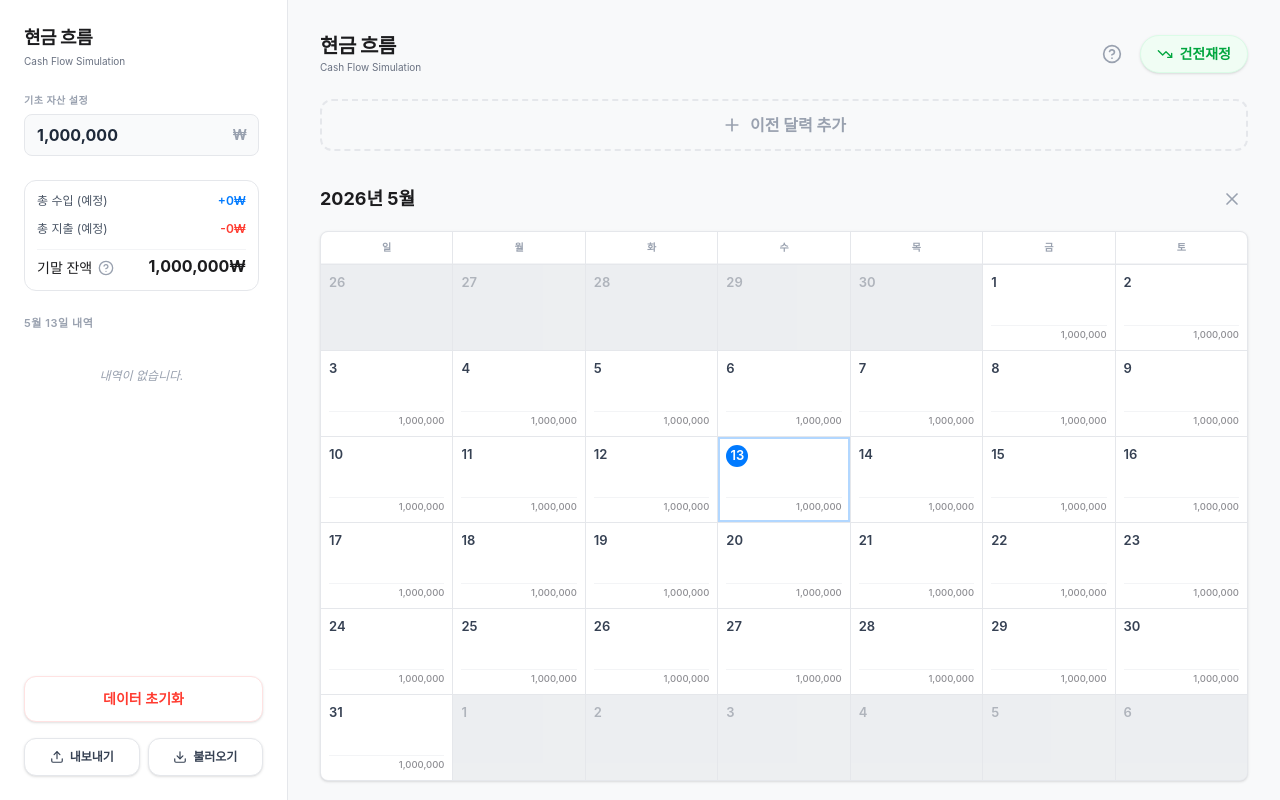
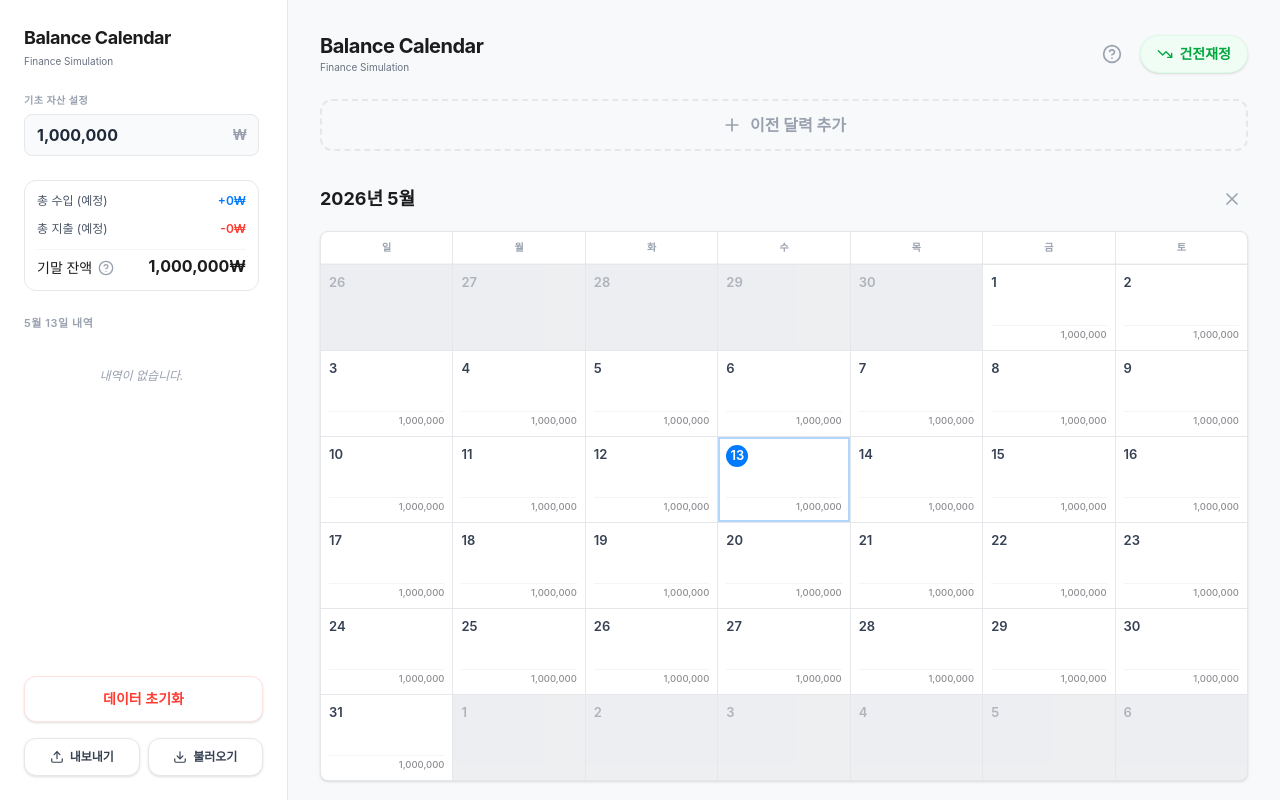
Before and after one commit to dumbbellcollector/i-spend-a-lot, a React (Vite) app: page / in a window 1280 px wide. Built offline with nearby package versions, Linux system fonts and the light colour scheme.

Commit message:
refactor: rename app to Balance Calendar and persist view range
Rename the application to "Balance Calendar" across all project configurations and implement state persistence for the calendar view range to preserve user navigation across sessions.

```diff
--- a/capacitor.config.ts
+++ b/capacitor.config.ts
@@ -2,7 +2,7 @@ import type { CapacitorConfig } from '@capacitor/cli';
 
 const config: CapacitorConfig = {
   appId: 'com.example.cashflow',
-  appName: '현금 흐름',
+  appName: 'Balance Calendar',
   webDir: 'dist'
 };
 
--- a/index.html
+++ b/index.html
@@ -3,7 +3,7 @@
   <head>
     <meta charset="UTF-8" />
     <meta name="viewport" content="width=device-width, initial-scale=1.0" />
-    <title>현금 흐름 시뮬레이터</title>
+    <title>Balance Calendar</title>
   </head>
   <body>
     <div id="root"></div>
--- a/metadata.json
+++ b/metadata.json
@@ -1,5 +1,5 @@
 {
-  "name": "현금 흐름 시뮬레이터 (Cash Flow Simulator)",
+  "name": "Balance Calendar",
   "description": "달력 기반의 개인 재무 및 현금 흐름 시뮬레이션 앱. 지출과 수입을 토글하여 미래 잔액을 예측할 수 있습니다.",
   "requestFramePermissions": [],
   "majorCapabilities": []
--- a/src/App.tsx
+++ b/src/App.tsx
@@ -104,9 +104,8 @@ export default function App() {
   const t = (str: string) => {
     if (!isComradeMode) return str;
     const dict: Record<string, string> = {
-      '현금 흐름': '자금 류통',
-      '현금 흐름 시뮬레이터': '인민 화폐 류통 시뮬레이터',
-      'Cash Flow Simulation': '배급표 계산기',
+      'Balance Calendar': '자금 류통 달력',
+      'Finance Simulation': '배급표 계산기',
       '기초 자산 설정': '기본 배급량 설정',
       '총 수입 (예정)': '총 배급 (계획)',
       '총 지출 (예정)': '총 소모 (계획)',
@@ -161,9 +160,83 @@ export default function App() {
   const [formDate, setFormDate] = useState<Date>(new Date());
 
   const [months, setMonths] = useState<Date[]>(() => {
+    let savedMonths: Date[] = [];
+    const saved = localStorage.getItem('cashFlow_months');
+    if (saved) {
+      try {
+        savedMonths = JSON.parse(saved).map((d: string) => parseISO(d));
+      } catch (e) {}
+    }
+
     const now = new Date();
-    return [startOfMonth(now), startOfMonth(addMonths(now, 1))];
+    let start = startOfMonth(now);
+    let end = startOfMonth(addMonths(now, 1));
+
+    if (savedMonths.length > 0) {
+      start = savedMonths[0];
+      end = savedMonths[savedMonths.length - 1];
+    }
+
+    if (transactions.length > 0) {
+      const dates = transactions.map(t => parseISO(t.date));
+      const minTransactionDate = startOfMonth(new Date(Math.min(...dates.map(d => d.getTime()))));
+      const maxTransactionDate = startOfMonth(new Date(Math.max(...dates.map(d => d.getTime()))));
+
+      if (minTransactionDate < start) start = minTransactionDate;
+      if (maxTransactionDate > end) end = maxTransactionDate;
+    }
+
+    if (start > startOfMonth(now)) start = startOfMonth(now);
+    if (end < startOfMonth(addMonths(now, 1))) end = startOfMonth(addMonths(now, 1));
+
+    const generatedMonths: Date[] = [];
+    let current = start;
+    while (current <= end) {
+      generatedMonths.push(current);
+      current = startOfMonth(addMonths(current, 1));
+    }
+
+    return generatedMonths;
   });
+
+  useEffect(() => {
+    localStorage.setItem('cashFlow_months', JSON.stringify(months.map(m => m.toISOString())));
+  }, [months]);
+
+  useEffect(() => {
+    if (transactions.length === 0) return;
+
+    setMonths(prev => {
+      let start = prev[0];
+      let end = prev[prev.length - 1];
+
+      const dates = transactions.map(t => parseISO(t.date));
+      const times = dates.map(d => d.getTime());
+      const minTransactionDate = startOfMonth(new Date(Math.min(...times)));
+      const maxTransactionDate = startOfMonth(new Date(Math.max(...times)));
+
+      let changed = false;
+      if (minTransactionDate < start) {
+        start = minTransactionDate;
+        changed = true;
+      }
+      if (maxTransactionDate > end) {
+        end = maxTransactionDate;
+        changed = true;
+      }
+
+      if (!changed) return prev;
+
+      const generatedMonths: Date[] = [];
+      let current = start;
+      while (current <= end) {
+        generatedMonths.push(current);
+        current = startOfMonth(addMonths(current, 1));
+      }
+
+      return generatedMonths;
+    });
+  }, [transactions]);
 
   const loadPreviousMonth = () => {
     setMonths(prev => [startOfMonth(addMonths(prev[0], -1)), ...prev]);
@@ -590,9 +663,9 @@ export default function App() {
               className="text-lg font-bold tracking-tight mb-0.5 select-none hover:text-[#007AFF] transition-colors cursor-pointer"
               onClick={handleTitleClick}
             >
-              {t('현금 흐름')}
+              {t('Balance Calendar')}
             </h1>
-            <p className="text-[10px] text-gray-500">{t('Cash Flow Simulation')}</p>
+            <p className="text-[10px] text-gray-500">{t('Finance Simulation')}</p>
           </div>
           <button
             className="lg:hidden p-2 text-gray-400 hover:text-gray-600"
@@ -726,9 +799,9 @@ export default function App() {
           <div className="hidden lg:flex items-center justify-between w-full max-w-5xl mb-6">
             <div className="flex flex-col">
               <h1 className="text-xl font-bold tracking-tight select-none cursor-pointer hover:text-[#007AFF] transition-colors" onClick={handleTitleClick}>
-                {t('현금 흐름')}
+              {t('Balance Calendar')}
               </h1>
-              <p className="text-[10px] text-gray-500">{t('Cash Flow Simulation')}</p>
+              <p className="text-[10px] text-gray-500">{t('Finance Simulation')}</p>
             </div>
 
             <div className="flex items-center gap-3">
```
Also changed, not shown: 3 other files (tests, documents, lock files or other folders).
